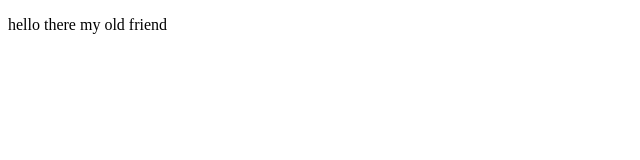
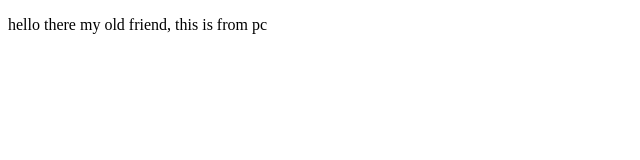
Before and after one commit to LukeAT/MaxTSUdemyCourse, a website: page index.html in a window 1280 px wide. Shown: the whole page, without its empty margins (0-640 px from the left). Drawn offline with Linux system fonts and the light colour scheme.

Commit message:
first commit from pc

```diff
--- a/index.html
+++ b/index.html
@@ -8,6 +8,6 @@
     <script src="app.js" defer></script>
 </head>
 <body>
-    <p>hello there my old friend</p>
+    <p>hello there my old friend, this is from pc</p>
 </body>
 </html>
```
